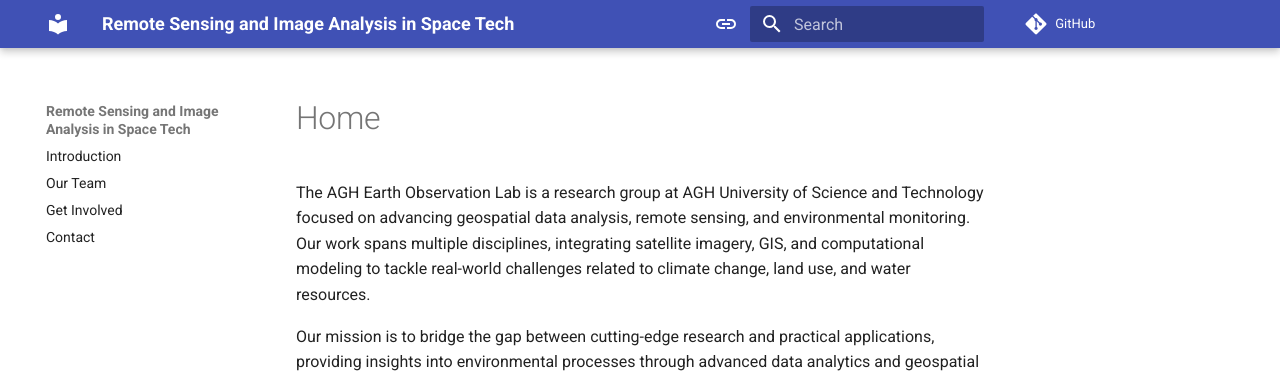
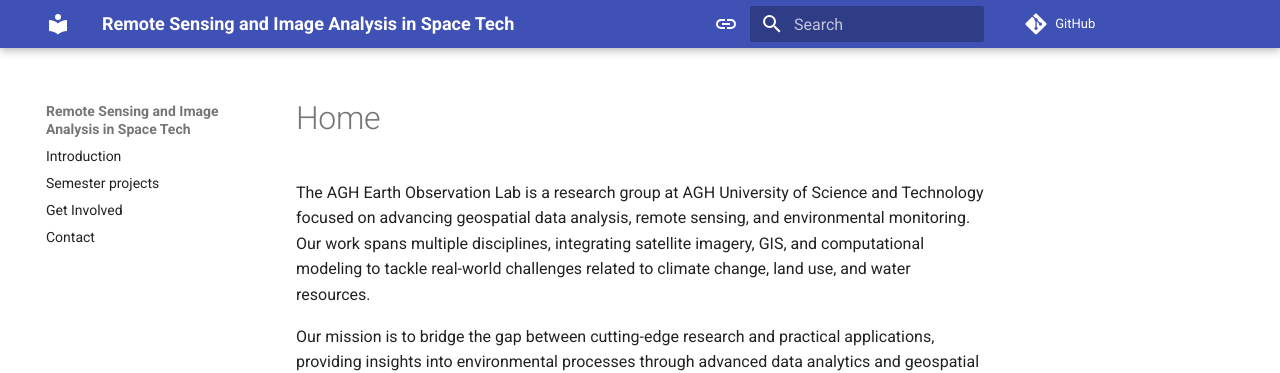
Before and after one commit to eo-agh/eo-course, an MkDocs documentation site: the page built from docs/index.md, in a window 1280 px wide. Shown: the top 373 px of the page. Built offline with MkDocs 1.6.1 and Material for MkDocs 9.7.7, drawn with Linux system fonts in a browser that asks for light colours; comment, search, counter and statistics services are not loaded.

Commit message:
Update mkdocs.yml

```diff
--- a/mkdocs.yml
+++ b/mkdocs.yml
@@ -39,6 +39,6 @@ markdown_extensions:
 
 nav:
   - Introduction: education.md
-  - Our Team: team.md
+  - Semester projects: projects.md
   - Get Involved: get_involved.md
   - Contact: contact.md
```
